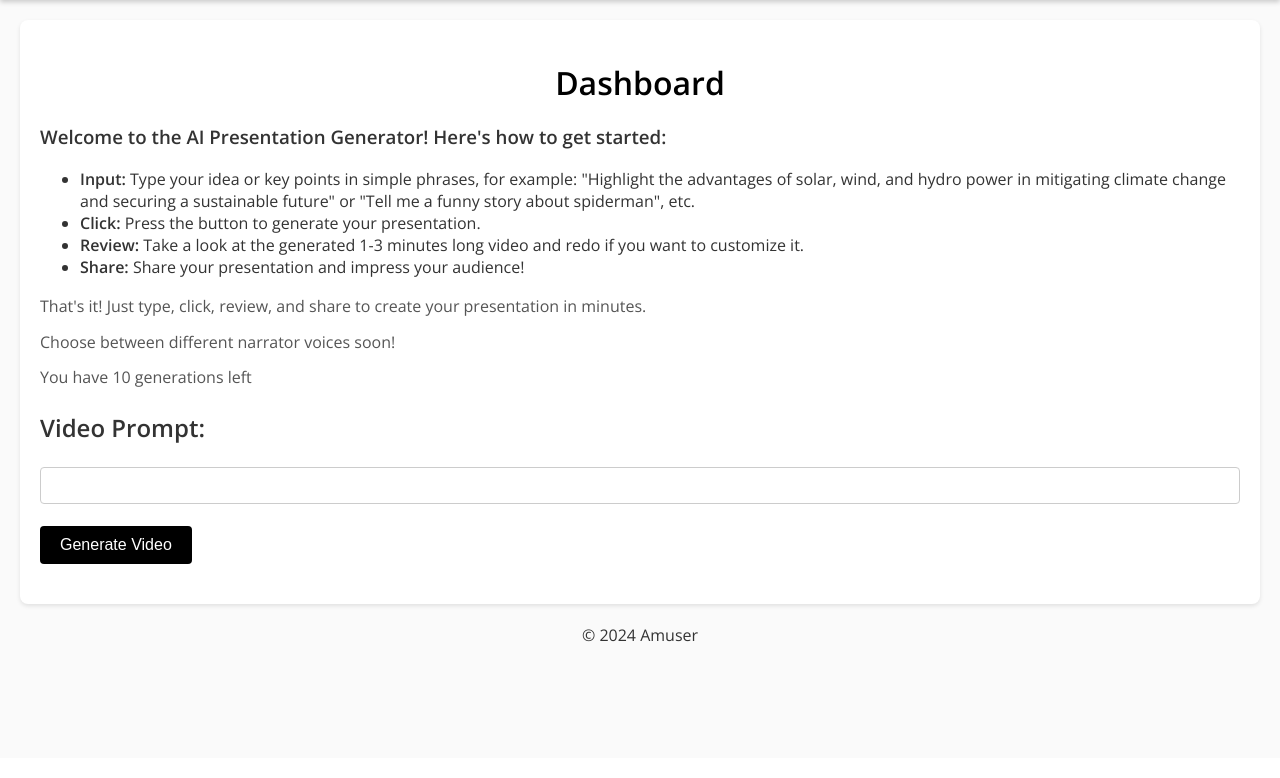
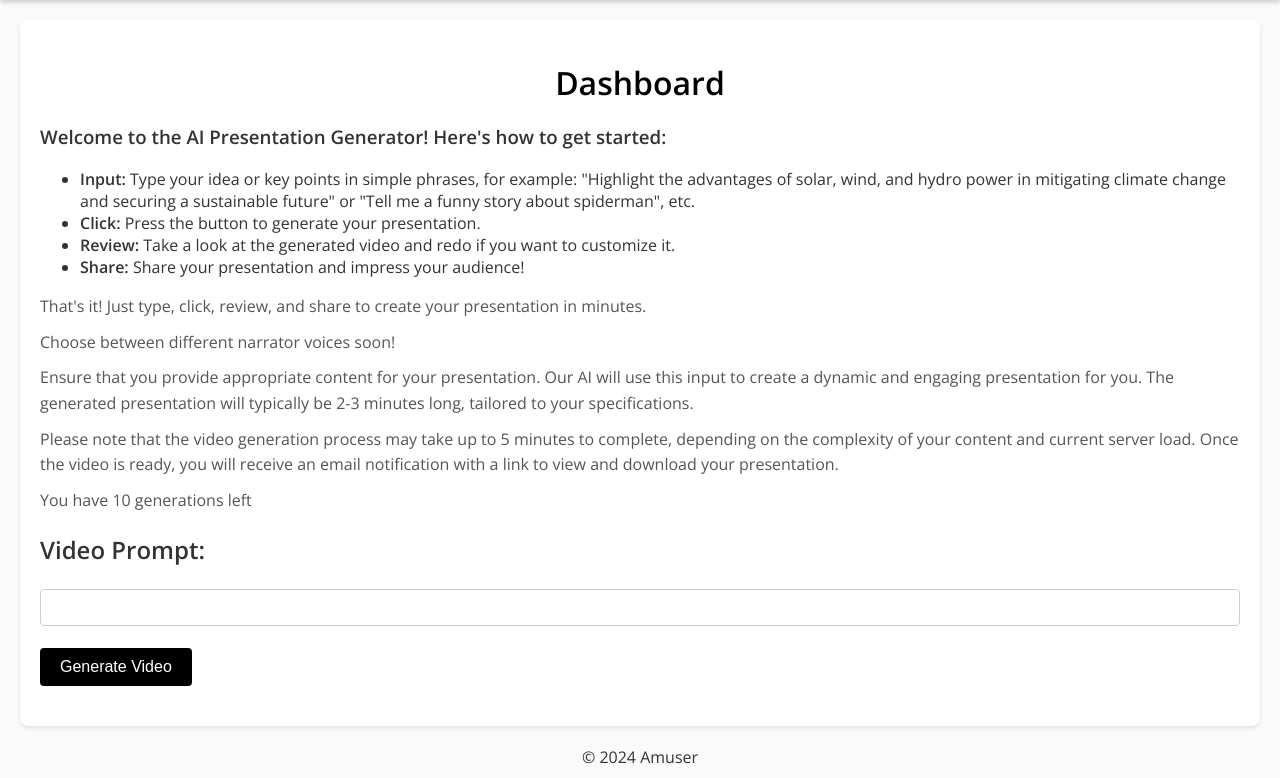
Before and after one commit to MyroslavG/AIST-APP, a Flask app: template templates/dashboard.html in a window 1280 px wide. Shown: the part 42-820 px from the top of the page. Before the commit the page ends 684 px from the top, so only its background shows below. Run offline with Flask 3, Linux system fonts and the light colour scheme; the template is opened without the code that fills it: most values are stand-ins (such as "Sample title", 1, 10 or a date in 2020).

Commit message:
dashboard content chamged

```diff
--- a/templates/dashboard.html
+++ b/templates/dashboard.html
@@ -9,11 +9,14 @@
         <ul>
             <li><strong>Input:</strong> Type your idea or key points in simple phrases, for example: "Highlight the advantages of solar, wind, and hydro power in mitigating climate change and securing a sustainable future" or "Tell me a funny story about spiderman", etc.</li>
             <li><strong>Click:</strong> Press the button to generate your presentation.</li>
-            <li><strong>Review:</strong> Take a look at the generated 1-3 minutes long video and redo if you want to customize it.</li>
+            <li><strong>Review:</strong> Take a look at the generated video and redo if you want to customize it.</li>
             <li><strong>Share:</strong> Share your presentation and impress your audience!</li>
         </ul>
         <p>That's it! Just type, click, review, and share to create your presentation in minutes.</p>
         <p>Choose between different narrator voices soon!</p>
+        <p>Ensure that you provide appropriate content for your presentation. Our AI will use this input to create a dynamic and engaging presentation for you. The generated presentation will typically be 2-3 minutes long, tailored to your specifications.</p>
+
+        <p>Please note that the video generation process may take up to 5 minutes to complete, depending on the complexity of your content and current server load. Once the video is ready, you will receive an email notification with a link to view and download your presentation.</p>
         <p>You have {{ balance }} generations left<p>
         <!-- <div class="form-container"> -->
             <form action="{{ url_for('dashboard') }}" method="post">
```
